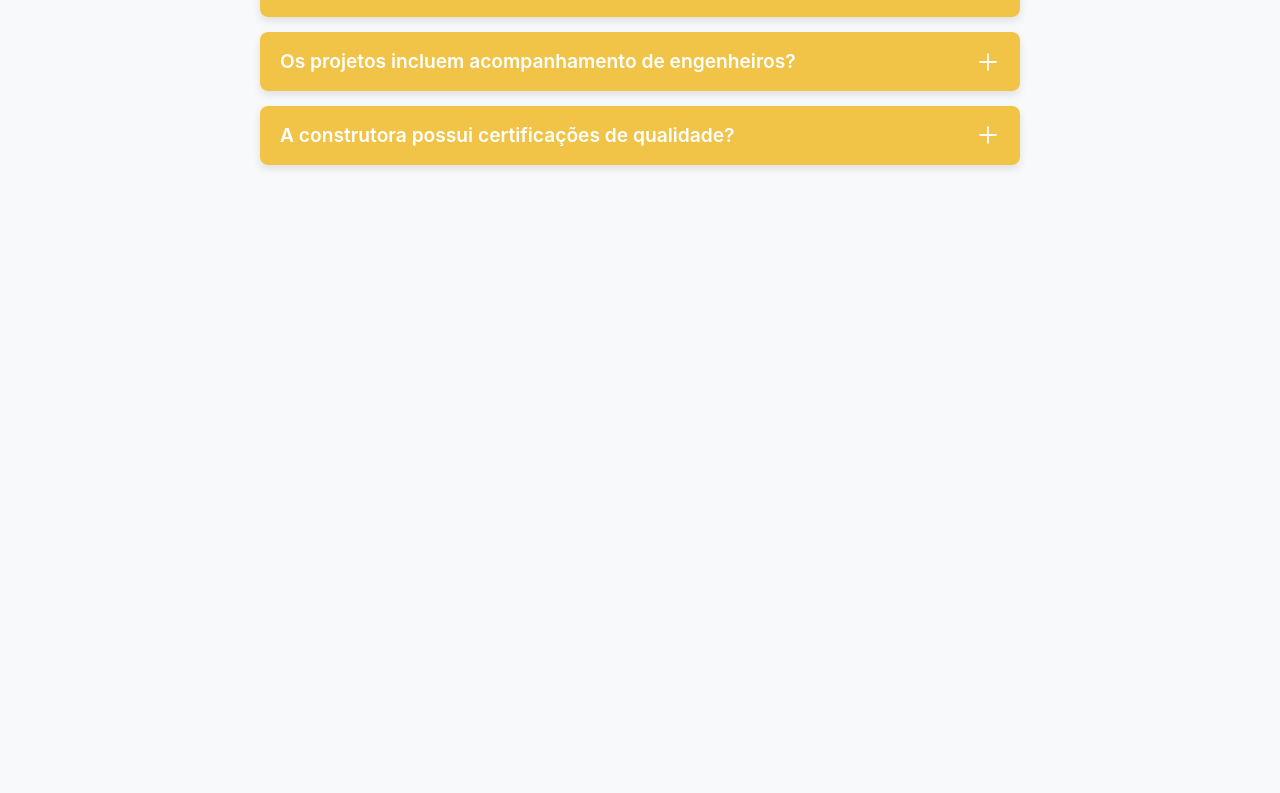
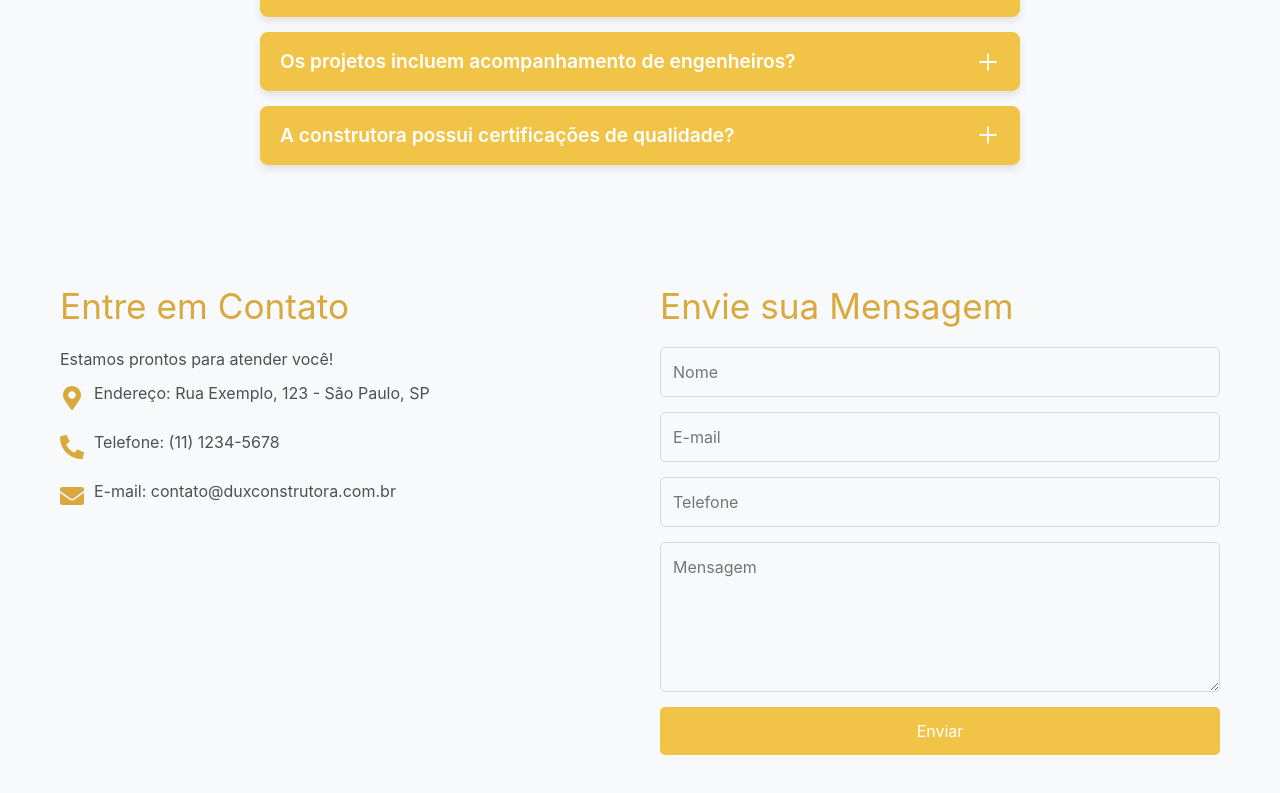
Before and after one commit to guilhermepadial4/dux-construtora, a React (Vite) app: page / in a window 1280 px wide. Shown: the part 2163-2956 px from the top of the page. Before the commit the page ends 2388 px from the top, so only its background shows below. Built offline with nearby package versions, Linux system fonts and the light colour scheme.

Commit message:
add: creation contact

```diff
--- a/src/App.jsx
+++ b/src/App.jsx
@@ -1,3 +1,4 @@
+import { Contact } from './components/contact/Contact';
 import { Faq } from './components/faq/Faq';
 import { Header } from './components/header/Header';
 import { HeroBanner } from './components/herobanner/HeroBanner';
@@ -12,6 +13,7 @@ export function App() {
       <HeroBanner />
       <WhyChooseUs />
       <Faq />
+      <Contact />
     </>
   );
 }
--- /dev/null
+++ b/src/components/contact/Contact.jsx
@@ -0,0 +1,65 @@
+import { useState } from 'react';
+import { FaMapMarkerAlt, FaPhoneAlt, FaEnvelope, FaCheckCircle } from 'react-icons/fa';
+
+import './contact.scss';
+
+export function Contact() {
+  const [formData, setFormData] = useState({
+    name: '',
+    email: '',
+    phone: '',
+    message: '',
+  });
+  const [successMessage, setSuccessMessage] = useState(null);
+
+  const handleChange = (e) => {
+    setFormData({ ...formData, [e.target.name]: e.target.value });
+  };
+
+  const handleSubmit = (e) => {
+    e.preventDefault();
+    console.log(formData);
+    setFormData({ name: '', email: '', phone: '', message: '' });
+    setSuccessMessage('Sua mensagem foi enviada com sucesso!');
+    setTimeout(() => {
+      setSuccessMessage(null);
+    }, 3000);
+  };
+
+  return (
+    <section className="contact-us">
+      <div className="contact-info">
+        <h2>Entre em Contato</h2>
+        <p>Estamos prontos para atender você!</p>
+        <div className="info-item">
+          <FaMapMarkerAlt className="icon" />
+          <p>Endereço: Rua Exemplo, 123 - São Paulo, SP</p>
+        </div>
+        <div className="info-item">
+          <FaPhoneAlt className="icon" />
+          <p>Telefone: (11) 1234-5678</p>
+        </div>
+        <div className="info-item">
+          <FaEnvelope className="icon" />
+          <p>E-mail: contato@duxconstrutora.com.br</p>
+        </div>
+      </div>
+      <div className="contact-form">
+        <h2>Envie sua Mensagem</h2>
+        {successMessage && (
+          <div className="success-message">
+            <FaCheckCircle className="success-icon" />
+            <span>{successMessage}</span>
+          </div>
+        )}
+        <form onSubmit={handleSubmit}>
+          <input type="text" name="name" placeholder="Nome" value={formData.name} onChange={handleChange} />
+          <input type="email" name="email" placeholder="E-mail" value={formData.email} onChange={handleChange} />
+          <input type="tel" name="phone" placeholder="Telefone" value={formData.phone} onChange={handleChange} />
+          <textarea name="message" placeholder="Mensagem" value={formData.message} onChange={handleChange} />
+          <button type="submit">Enviar</button>
+        </form>
+      </div>
+    </section>
+  );
+}
--- /dev/null
+++ b/src/components/contact/contact.scss
@@ -0,0 +1,136 @@
+@use '../../styles/variables.scss' as *;
+
+.contact-us {
+  display: grid;
+  grid-template-columns: 1fr 1fr;
+  gap: 40px;
+
+  max-width: 1200px;
+
+  margin: 0 auto;
+
+  padding: 60px 20px;
+
+  .contact-info {
+    text-align: left;
+
+    h2 {
+      font-size: 2.2rem;
+      color: $primary-dark;
+
+      margin-bottom: 20px;
+    }
+
+    p {
+      font-size: 1rem;
+      color: $gray-700;
+
+      margin-bottom: 10px;
+    }
+
+    .info-item {
+      display: flex;
+      align-items: center;
+
+      margin-bottom: 15px;
+
+      .icon {
+        font-size: 1.5rem;
+        color: $primary-dark;
+
+        margin-right: 10px;
+      }
+    }
+  }
+
+  .contact-form {
+    text-align: left;
+
+    h2 {
+      font-size: 2.2rem;
+      color: $primary-dark;
+
+      margin-bottom: 20px;
+    }
+
+    form {
+      display: flex;
+      flex-direction: column;
+
+      input,
+      textarea {
+        font-size: 1rem;
+
+        border: 1px solid $gray-300;
+        border-radius: 5px;
+
+        margin-bottom: 15px;
+
+        padding: 12px;
+      }
+
+      textarea {
+        resize: vertical;
+
+        min-height: 150px;
+      }
+
+      button {
+        font-size: 1rem;
+        color: $white;
+        background-color: $primary-color;
+
+        border: none;
+        border-radius: 5px;
+
+        padding: 12px 20px;
+
+        cursor: pointer;
+
+        transition: background-color 0.3s ease;
+
+        &:hover {
+          background-color: $primary-dark;
+        }
+      }
+    }
+  }
+
+  .success-message {
+    display: flex;
+    align-items: center;
+
+    color: $success-dark;
+
+    background-color: $gray-300;
+
+    border-radius: 5px;
+
+    margin-bottom: 20px;
+
+    padding: 15px;
+
+    animation: fadeInOut 3s ease-in-out;
+  }
+
+  .success-icon {
+    font-size: 1.5rem;
+
+    margin-right: 10px;
+  }
+
+  @keyframes fadeInOut {
+    0%,
+    100% {
+      opacity: 0;
+    }
+    10%,
+    90% {
+      opacity: 1;
+    }
+  }
+
+  @media (max-width: 768px) {
+    grid-template-columns: 1fr;
+  }
+}
```
